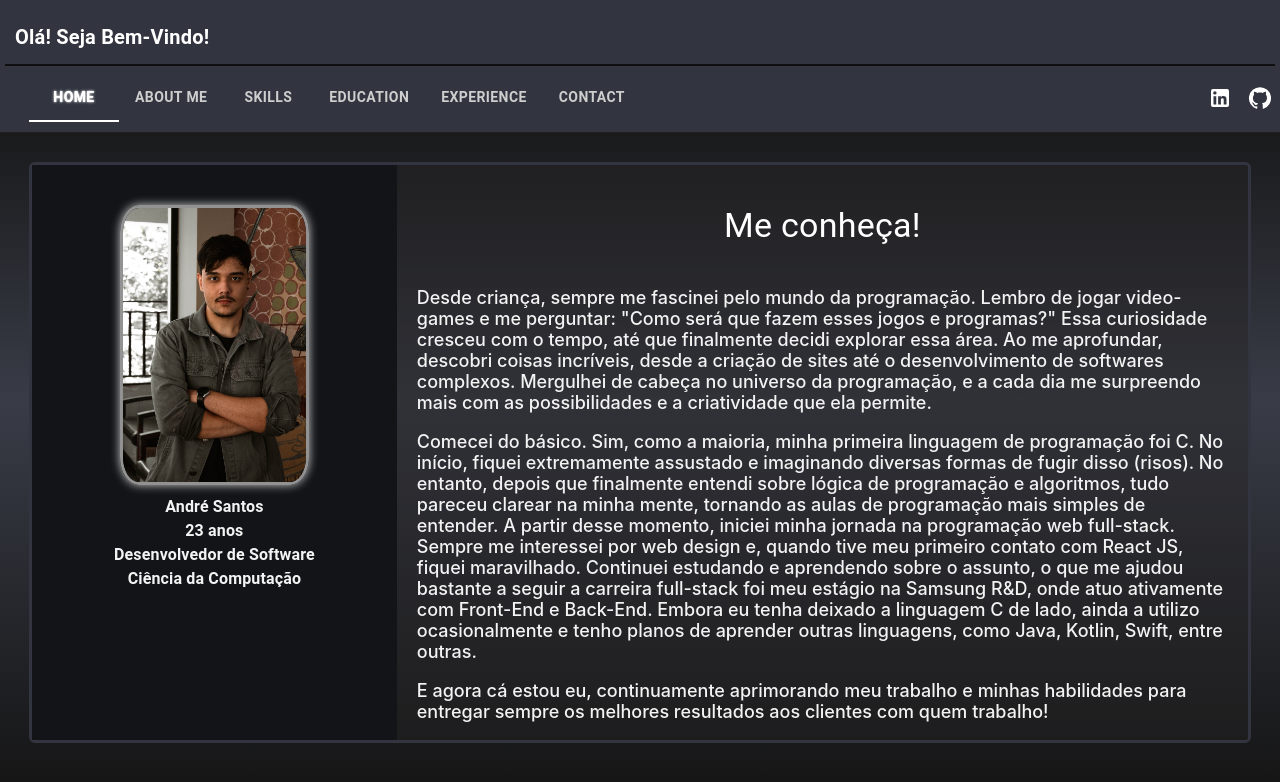
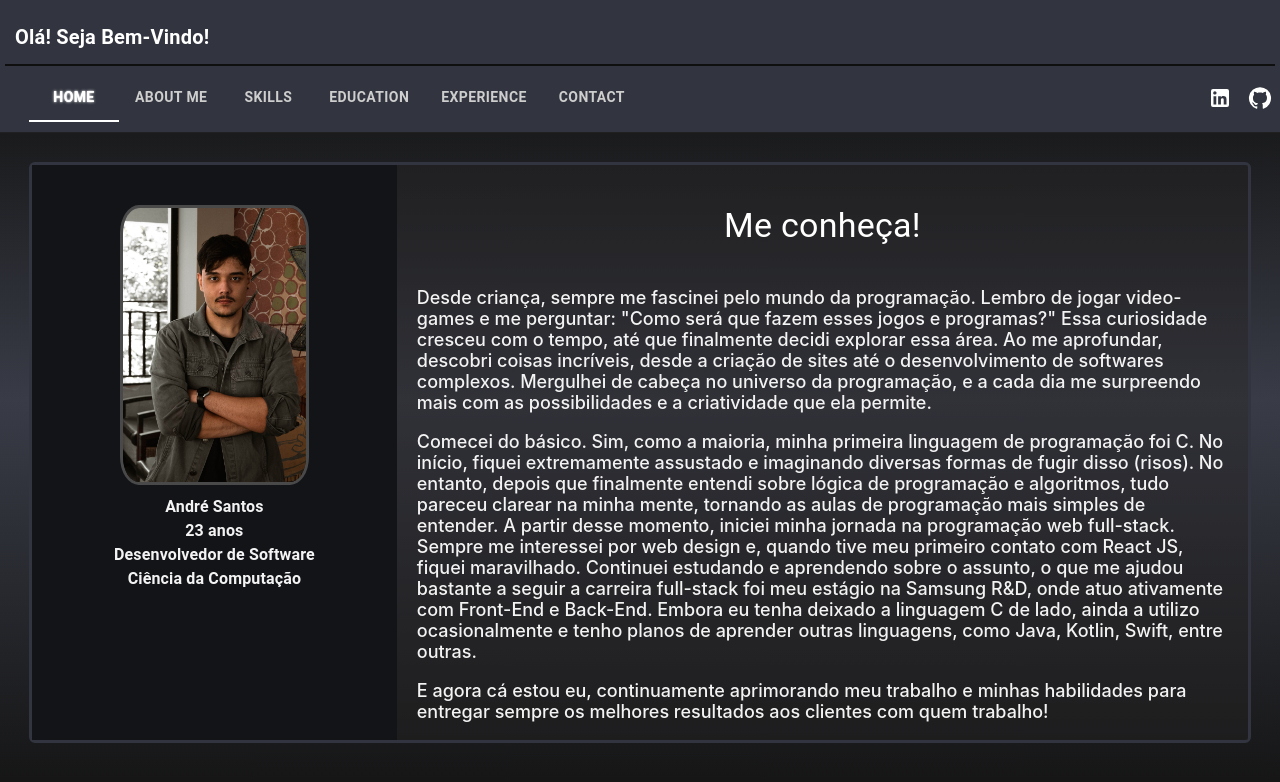
Before and after one commit to andrelssn/andre-santos-portfolio, a React (Create React App) app: page /about in a window 1280 px wide. Shown: the top 782 px of the page. Built offline with nearby package versions, Linux system fonts and the light colour scheme.

Commit message:
skills - first commit

```diff
--- a/src/Views/About/About.js
+++ b/src/Views/About/About.js
@@ -12,7 +12,7 @@ export default function About() {
             <nav className="about-container">
                 <Box className="left-side">
                     <div style={{ display: "flex", justifySelf: "center" }}>
-                        <img src={image} className="img-style-about"/>
+                        <img src={image} className="img-style-about" alt=""/>
                     </div>
 
                     <Typography color="var(--main-text)" textAlign={"center"} fontWeight={"bold"}>
--- a/src/Views/About/Style.css
+++ b/src/Views/About/Style.css
@@ -25,8 +25,7 @@
     height: 50% !important;
     margin-bottom: 10px !important;
     border-radius: 10% !important;
-    border: 3px solid rgb(146, 146, 146);
-    box-shadow: 0px 0px 10px 0px rgb(202, 202, 202) !important;
+    border: 3px solid rgb(73, 73, 73);
 }
 
 .section-about {
--- a/src/Views/Education/Education.js
+++ b/src/Views/Education/Education.js
@@ -2,8 +2,8 @@ import { Box } from "@mui/material";
 
 export default function Education() {
     return (
-        <Box>
+        <div>
             Education
-        </Box>
+        </div>
     );
 }
--- a/src/Views/Experience/Experience.js
+++ b/src/Views/Experience/Experience.js
@@ -2,8 +2,8 @@ import { Box } from "@mui/material";
 
 export default function Experience() {
     return (
-        <Box>
+        <div>
             Experience
-        </Box>
+        </div>
     );
 }
--- a/src/Views/Home/Style.css
+++ b/src/Views/Home/Style.css
@@ -26,6 +26,7 @@
     height: 250px !important;
     margin-bottom: 10px !important;
     border-radius: 100% !important;
+    border: 3px solid rgb(73, 73, 73);
 }
 
 .section-home {
--- a/src/Views/Skills/Skills.js
+++ b/src/Views/Skills/Skills.js
@@ -8,8 +8,8 @@ export default function Skills({handleChange}) {
     }, []);
 
     return (
-        <Box>
+        <div>
             Skills
-        </Box>
+        </div>
     );
 }
```
